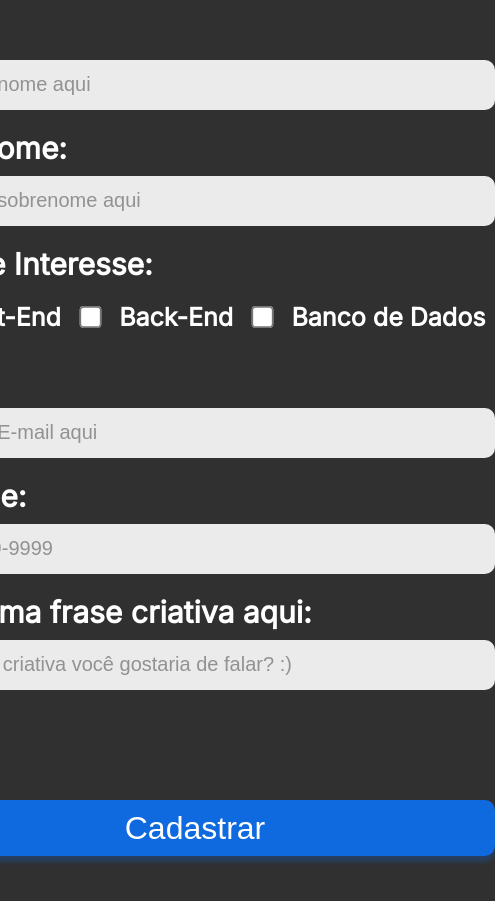
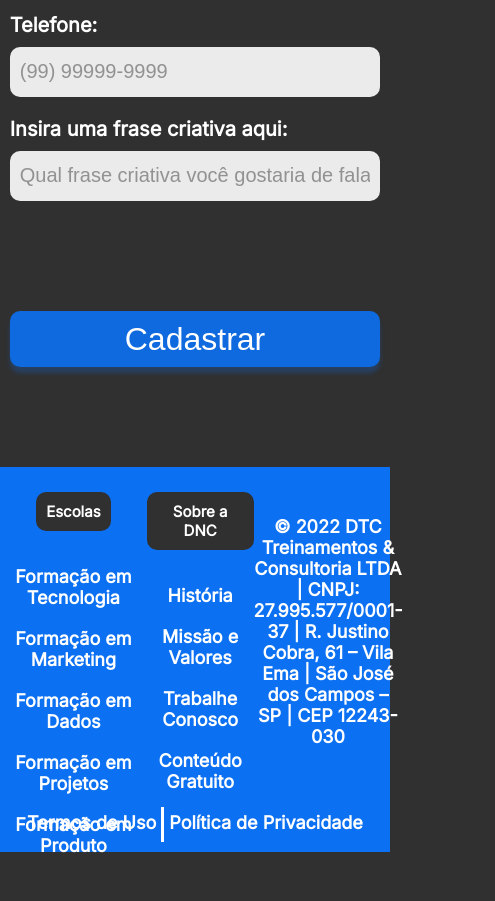
Before and after one commit to AlceMaia/Bootcamp-DNC, a plain HTML site: page index.html in a window 390 px wide. Shown: the part 1089-1990 px from the top of the page, 495 px wide, since content can reach past the window. After the commit the page ends 1965 px from the top, so only its background shows below. Drawn offline with Linux system fonts and the light colour scheme.

Commit message:
adicionando media query para mobile

```diff
--- a/estilo.css
+++ b/estilo.css
@@ -154,3 +154,141 @@ body {
             margin-top: 100px;
             cursor: pointer;
         }
+
+        /*Footer*/
+
+        footer{
+            width: 100%;
+            background-color: var(--azul-dnc);
+
+        }
+        footer .linha1{
+            display: flex;
+            justify-content: space-around;
+            align-items: center;
+        }
+        footer ul{
+            list-style: none;
+            margin: 0px;
+            padding: 0px;
+        }
+
+        footer nav{
+            display: flex;
+            flex-direction: column;
+            align-items: center;
+            height: 330px;
+
+        }
+
+        footer h5{
+            text-align: center;
+            color: white;
+            font-weight: 800;
+            font-size: 15px;
+            font-family: var(--fonte-padrao);
+            background-color: var(--preto-dnc);
+            border-radius: 10px;
+            padding: 10px 10px 10px 10px;
+            margin-bottom: 15px;
+
+        }
+        footer ul li{
+            text-align: center;
+            color: white;
+            font-weight: 600;
+            font-size: 18px;
+            font-family: var(--fonte-padrao);
+
+            margin: 20px 0px 20px 0px;
+        }
+
+        footer ul li a{
+            color: white;
+            text-decoration: none;
+
+        }
+        footer ul li a:hover{
+            color:var(--cinza-houver);
+        }
+
+        footer .endereco{
+            font-weight: 600;
+            font-size: 18px;
+            font-family: var(--fonte-padrao);
+            color: white;
+            text-align: center;
+            width: 35px;
+            display: flex;
+            width: 35%;
+        }
+        footer .linha2{
+            height: 35px;
+            display: flex;
+            justify-content: center;
+            margin:0px;
+            padding: 10px;
+        }
+        footer .linha2 a{
+            font-family: var(--fonte-padrao);
+            font-size: 18px;
+            font-weight: 600;
+            color: white;
+            text-decoration: none;
+            padding: 5px;
+
+        }
+        footer .linha2 a:first-child{
+            border-right: 3px solid white;
+        }
+
+        footer .linha2 a:hover{
+            color:var(--cinza-houver);
+        }
+
+@media only screen and (max-width: 600px){
+
+    /*menu*/
+        #principal{
+            flex-direction:column ;
+            right:auto ;
+        }
+
+        #menu{
+            flex-direction: column;
+            width: 100%;
+            margin: 0px;
+        }
+        #menu a{
+            display: flex;
+            right:50px;
+            align-items: center;
+        }
+
+        #principal button{
+            width: 100%;
+            margin: 0px;
+        }
+
+        /*section*/
+
+        section h1{
+            font-size: 38px;
+        }
+
+        section h2{
+            font-size: 28px;
+            padding-right: 15px;
+            padding-left: 15px;
+        }
+
+        form{
+            width: 95%;
+            font-size: 20px;
+        }
+
+        .checkbox-itens label{
+            font-size: 17px;
+        }
+
+}
--- a/index.html
+++ b/index.html
@@ -73,5 +73,60 @@
         </form>
 
     </section>
+
+    <footer>
+        <div class="linha1">
+            <nav>
+                <h5>Escolas</h5>
+                    <ul>
+                        <li>
+                            <a href="">Formação em Tecnologia</a>
+                        </li>
+                        <li>
+                            <a href="">Formação em Marketing</a>
+                        </li>
+                        <li>
+                            <a href="">Formação em Dados</a>
+                        </li>
+                        <li>
+                            <a href="">Formação em Projetos</a>
+                        </li>
+                        <li>
+                            <a href="">Formação em Produto</a>
+                        </li>
+                    </ul>
+            </nav>
+            <nav>
+                <h5>Sobre a DNC</h5>
+                <ul>
+                    <li>
+                        <a href="">História</a>
+                    </li>
+                    <li>
+                        <a href="">Missão e Valores</a>
+                    </li>
+                    <li>
+                        <a href="">Trabalhe Conosco</a>
+                    </li>
+                    <li>
+                        <a href="">Conteúdo Gratuito</a>
+                    </li>
+                </ul>
+
+            </nav>
+
+            <div class="endereco">
+                © 2022 DTC Treinamentos & Consultoria LTDA | CNPJ: 27.995.577/0001-37 | R. Justino Cobra, 61 – Vila Ema | São José dos Campos – SP | CEP 12243-030
+            </div>
+
+        </div>
+        <div class="linha2">
+            <a href="">Termos de Uso</a>
+            <a href="">Política de Privacidade</a>
+        </div>
+    </footer>
+
+
+
   </body>
 </html>
```
